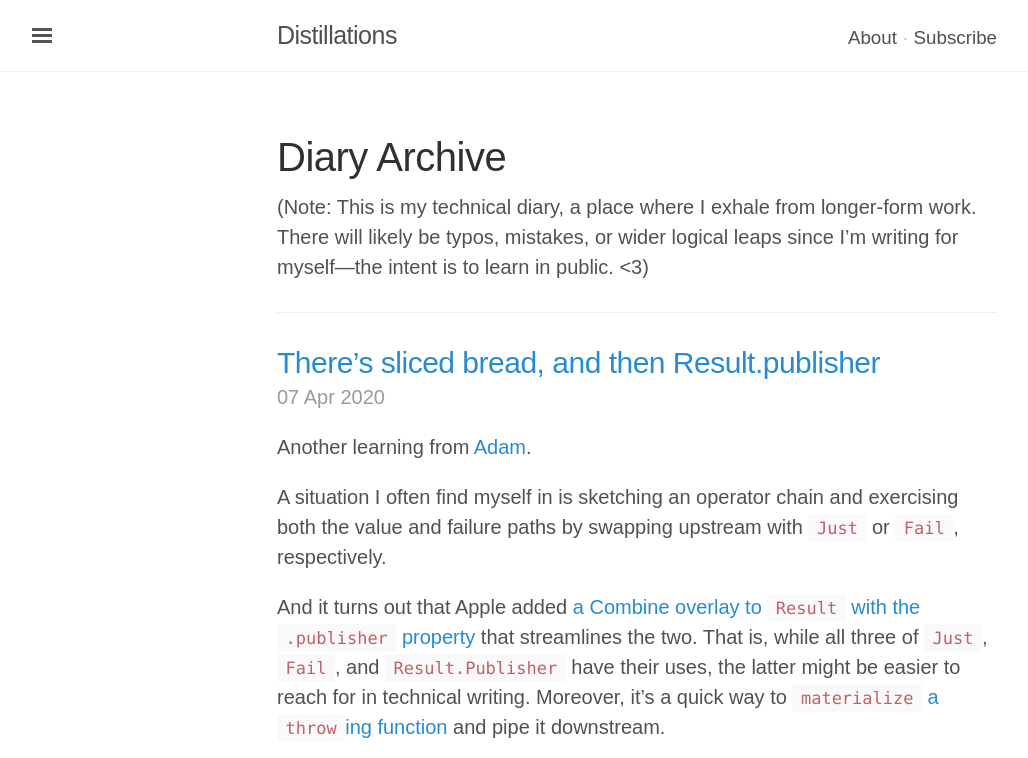
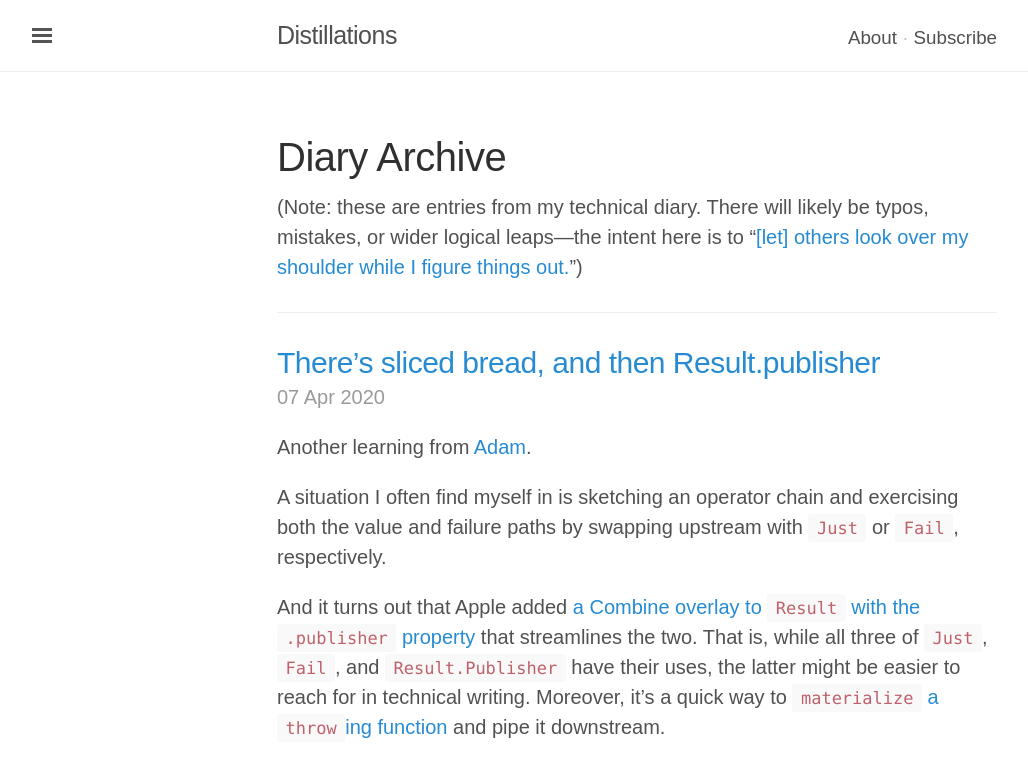
Before and after one commit to rvsrvs/jasdev.github.io, a Jekyll site: the page built from _notes/all.md, in a window 1280 px wide and 900 px high, cut to the strip 0-758 px from the top of the window. Shown: the whole strip, without its empty margins (3-1031 px from the left). Built offline with Jekyll 4.4.1, drawn with Linux system fonts in a browser that asks for light colours; some web fonts are replaced; comment, search, counter and statistics services are not loaded.

Commit message:
Update qualifier on `/notes/all`.

```diff
--- a/_notes/all.md
+++ b/_notes/all.md
@@ -6,7 +6,7 @@
 
 {% assign sorted_entries = site.notes | sort: "date" | reverse %}
 
-(Note: This is my technical diary, a place where I exhale from longer-form work. There will likely be typos, mistakes, or wider logical leaps since I’m writing for myself—the intent is to learn in public. <3)
+(Note: these are entries from my technical diary. There will likely be typos, mistakes, or wider logical leaps—the intent here is to “[[let] others look over my shoulder while I figure things out.](https://austinkleon.com/2015/06/14/to-be-a-teacher-and-remain-a-student/)”)
 
 <hr>
 
```
